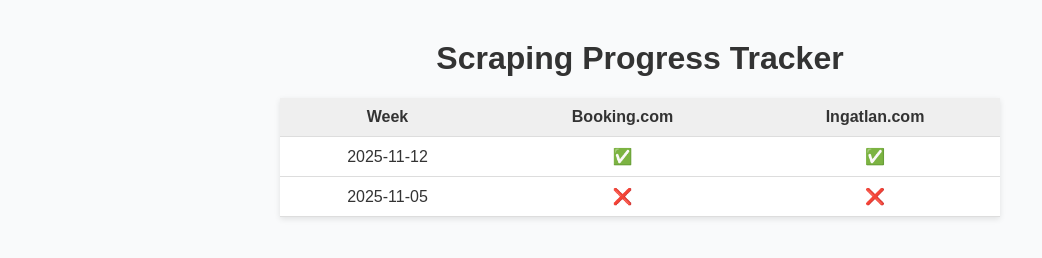
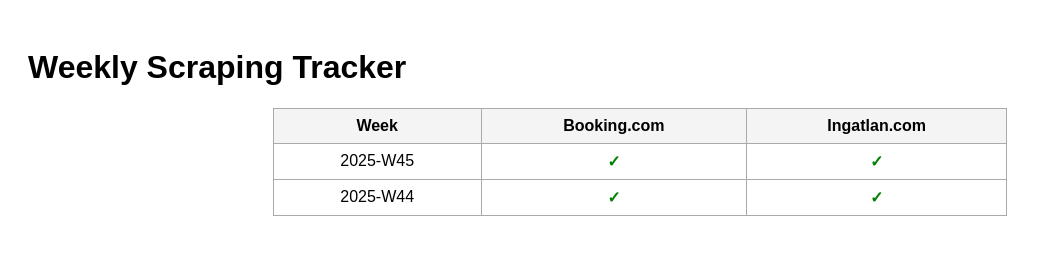
Before and after one commit to simiboy/airbnb_scrape, a plain HTML site: page index.html in a window 1280 px wide. Shown: the whole page, without its empty margins (0-1042 px from the left). Drawn offline with Linux system fonts and the light colour scheme; no server answers; files whose address does not match are found by name.

Commit message:
dashboard updated

```diff
--- a/index.html
+++ b/index.html
@@ -1,41 +1,20 @@
 <!DOCTYPE html>
 <html lang="en">
 <head>
-  <meta charset="UTF-8" />
-  <meta name="viewport" content="width=device-width, initial-scale=1.0" />
-  <title>Scraping Status Dashboard</title>
+<meta charset="UTF-8">
+<title>Scraping Tracker</title>
 <style>
-    body {
-      font-family: Arial, sans-serif;
-      margin: 40px;
-      background: #f9fafb;
-      color: #333;
-    }
-    h1 {
-      text-align: center;
-    }
-    table {
-      width: 60%;
-      margin: 20px auto;
-      border-collapse: collapse;
-      background: white;
-      box-shadow: 0 2px 6px rgba(0,0,0,0.1);
-    }
-    th, td {
-      padding: 10px 15px;
-      border-bottom: 1px solid #ddd;
-      text-align: center;
-    }
-    th {
-      background-color: #efefef;
-    }
+body { font-family: Arial, sans-serif; padding: 20px; }
+table { border-collapse: collapse; width: 60%; margin: auto; }
+th, td { border: 1px solid #aaa; padding: 8px 12px; text-align: center; }
+th { background-color: #f4f4f4; }
 .done { color: green; font-weight: bold; }
-    .missing { color: red; font-weight: bold; }
+.not-done { color: red; font-weight: bold; }
 </style>
 </head>
 <body>
-  <h1>Scraping Progress Tracker</h1>
-  <table id="statusTable">
+<h1>Weekly Scraping Tracker</h1>
+<table>
 <thead>
 <tr>
 <th>Week</th>
@@ -43,72 +22,58 @@
 <th>Ingatlan.com</th>
 </tr>
 </thead>
-    <tbody>
-      <!-- Rows will be populated by JavaScript -->
+<tbody id="tracker-body">
 </tbody>
 </table>
 
 <script>
-    // Configuration
-    const projects = {
-      "Booking.com": "booking.com/data",
-      "Ingatlan.com": "ingatlan.com/data"
+// List of all CSV files in the directories (manually updated or pre-generated)
+const files = {
+    "booking.com": [
+        "2025-11-07.csv",
+        "2025-11-05.csv",
+        "2025-10-30.csv"
+    ],
+    "ingatlan.com": [
+        "2025-11-07.csv",
+        "2025-10-29.csv"
+    ]
 };
 
-    // Starting Wednesday
-    const START_DATE = new Date("2025-11-05");
-
-    // Get all Wednesdays from 2025-11-05 to today
-    function getWednesdaysFromStart() {
-      const wednesdays = [];
-      const today = new Date();
-      const d = new Date(START_DATE);
-
-      while (d <= today) {
-        wednesdays.push(d.toISOString().slice(0, 10));
-        d.setDate(d.getDate() + 7); // jump 1 week
+// Convert file names to ISO weeks
+function getWeekKey(filename) {
+    const dateStr = filename.replace(".csv", "");
+    const date = new Date(dateStr);
+    const year = date.getFullYear();
+    const week = Math.ceil((((date - new Date(date.getFullYear(),0,1)) / 86400000) + new Date(date.getFullYear(),0,1).getDay()+1)/7);
+    return `${year}-W${week.toString().padStart(2,"0")}`;
 }
 
-      // newest first
-      return wednesdays.reverse();
+// Collect all weeks
+let allWeeks = new Set();
+for (const project in files) {
+    files[project].forEach(f => allWeeks.add(getWeekKey(f)));
+}
+allWeeks = Array.from(allWeeks).sort().reverse(); // newest first
+
+// Render table
+const tbody = document.getElementById("tracker-body");
+allWeeks.forEach(week => {
+    const tr = document.createElement("tr");
+    const tdWeek = document.createElement("td");
+    tdWeek.textContent = week;
+    tr.appendChild(tdWeek);
+
+    for (const project of ["booking.com", "ingatlan.com"]) {
+        const td = document.createElement("td");
+        const done = files[project].some(f => getWeekKey(f) === week);
+        td.textContent = done ? "✓" : "✗";
+        td.className = done ? "done" : "not-done";
+        tr.appendChild(td);
     }
 
-    // Check if a file exists
-    async function fileExists(path) {
-      try {
-        const response = await fetch(path);
-        return response.ok;
-      } catch {
-        return false;
-      }
-    }
-
-    async function buildTable() {
-      const tableBody = document.querySelector("#statusTable tbody");
-      const weeks = getWednesdaysFromStart();
-
-      for (const week of weeks) {
-        const row = document.createElement("tr");
-
-        const weekCell = document.createElement("td");
-        weekCell.textContent = week;
-        row.appendChild(weekCell);
-
-        for (const [name, path] of Object.entries(projects)) {
-          const cell = document.createElement("td");
-          const filePath = `${path}/${week}.csv`;
-          const exists = await fileExists(filePath);
-          cell.innerHTML = exists
-            ? '<span class="done">✅</span>'
-            : '<span class="missing">❌</span>';
-          row.appendChild(cell);
-        }
-
-        tableBody.appendChild(row);
-      }
-    }
-
-    buildTable();
+    tbody.appendChild(tr);
+});
 </script>
 </body>
 </html>
```
Lines whose indentation alone changed are shown as unchanged.
